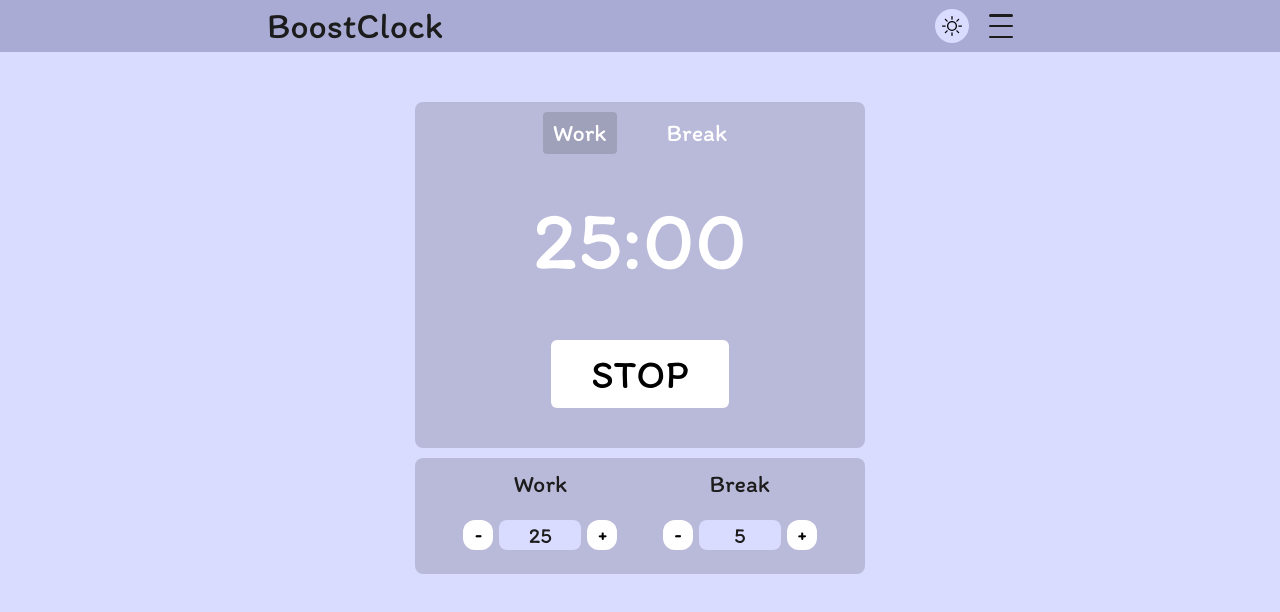
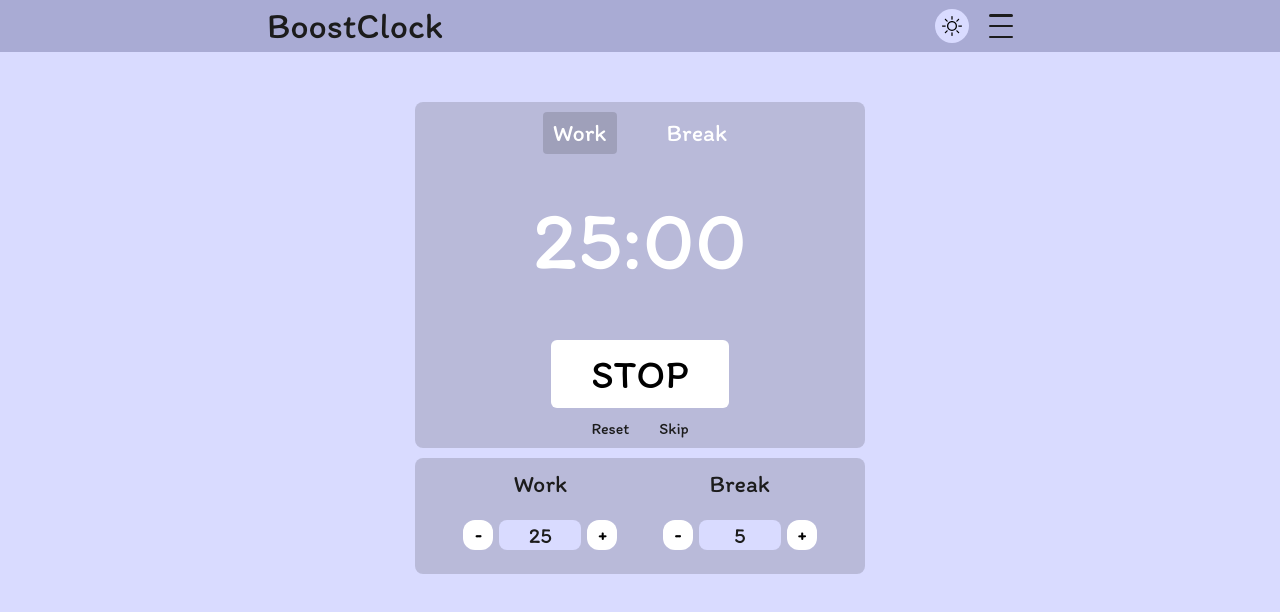
Before and after one commit to flionx/boost-clock, a Next.js app: page / in a window 1280 px wide. Both pictures are taken after a click on the button "START". Shown: the top 612 px of the page. Built offline with nearby package versions, Linux system fonts and the light colour scheme.

Commit message:
feat(timer): add reset and skip buttons

```diff
--- /dev/null
+++ b/src/features/timer/ui/timer-player/TextButton.tsx
@@ -0,0 +1,17 @@
+"use client"
+interface TextButtonProps {
+    label: string,
+    onClick: VoidFunction
+}
+const TextButton: React.FC<TextButtonProps> = ({label, onClick}) => {
+  return (
+    <button
+        className="hover:underline"
+        onClick={onClick}
+    >
+        {label}
+    </button>
+  )
+}
+
+export default TextButton
--- a/src/features/timer/ui/timer-player/index.tsx
+++ b/src/features/timer/ui/timer-player/index.tsx
@@ -2,12 +2,13 @@
 import { useTimerPlayerStore } from "@/shared/store/timer-player"
 import ToggleTimerButton from "./ToggleTimerButton"
 import { formatTime } from "../../lib/formatTime"
+import TextButton from "./TextButton"
 
 const TimerPlayer = () => {
-  const {mode, timeLeft, isRunning, toggle} = useTimerPlayerStore();
+  const {mode, timeLeft, isRunning, toggle, reset, skip} = useTimerPlayerStore();
 
   return (
-    <div className="mx-auto bg-accent pt-2.5 px-4 pb-10 max-w-112.5 rounded-lg mb-2.5">
+    <div className="mx-auto bg-accent pt-2.5 px-4 pb-10 max-w-112.5 rounded-lg mb-2.5 relative">
       <div className="flex items-center justify-center gap-5 mb-8.5">
         <ToggleTimerButton
           type="work"
@@ -32,6 +33,10 @@ const TimerPlayer = () => {
       >
         {isRunning ? "Stop" : "Start"}
       </button>
+      <div className={`flex gap-7.5 absolute bottom-0 left-1/2 -translate-1/2 duration-200 transition-opacity opacity-0 ${isRunning ? "opacity-100" : ""}`}>
+        <TextButton label="Reset" onClick={reset}/>
+        <TextButton label="Skip" onClick={skip}/>
+      </div>
     </div>
   )
 }
--- a/src/widgets/header/ui/MobileMenu.tsx
+++ b/src/widgets/header/ui/MobileMenu.tsx
@@ -9,7 +9,7 @@ const MobileMenu = () => {
     const toggleMenu = useCallback(() => setIsOpen(c => !c), []);
 
   return (
-    <div className="min-xl:hidden">
+    <div className="xl:hidden">
         <button
             onClick={toggleMenu}
             className={`flex flex-col justify-between size-6 transition-transform duration-300 ${isOpen ? "-rotate-90" : ""}`}
@@ -23,7 +23,7 @@ const MobileMenu = () => {
                 flex flex-col-reverse items-center justify-around
                 w-63 h-50 bg-secondary font-nav rounded-sm
                 absolute top-13 left-7/10 -translate-x-[50%]
-                shadow shadow-secondary border-1 border-[#3a3a3a]"
+                shadow shadow-secondary border border-[#3a3a3a] z-2"
             >
                 <UserButton />
                 {HEADER_MENU_BUTTONS.map(m =>
```
